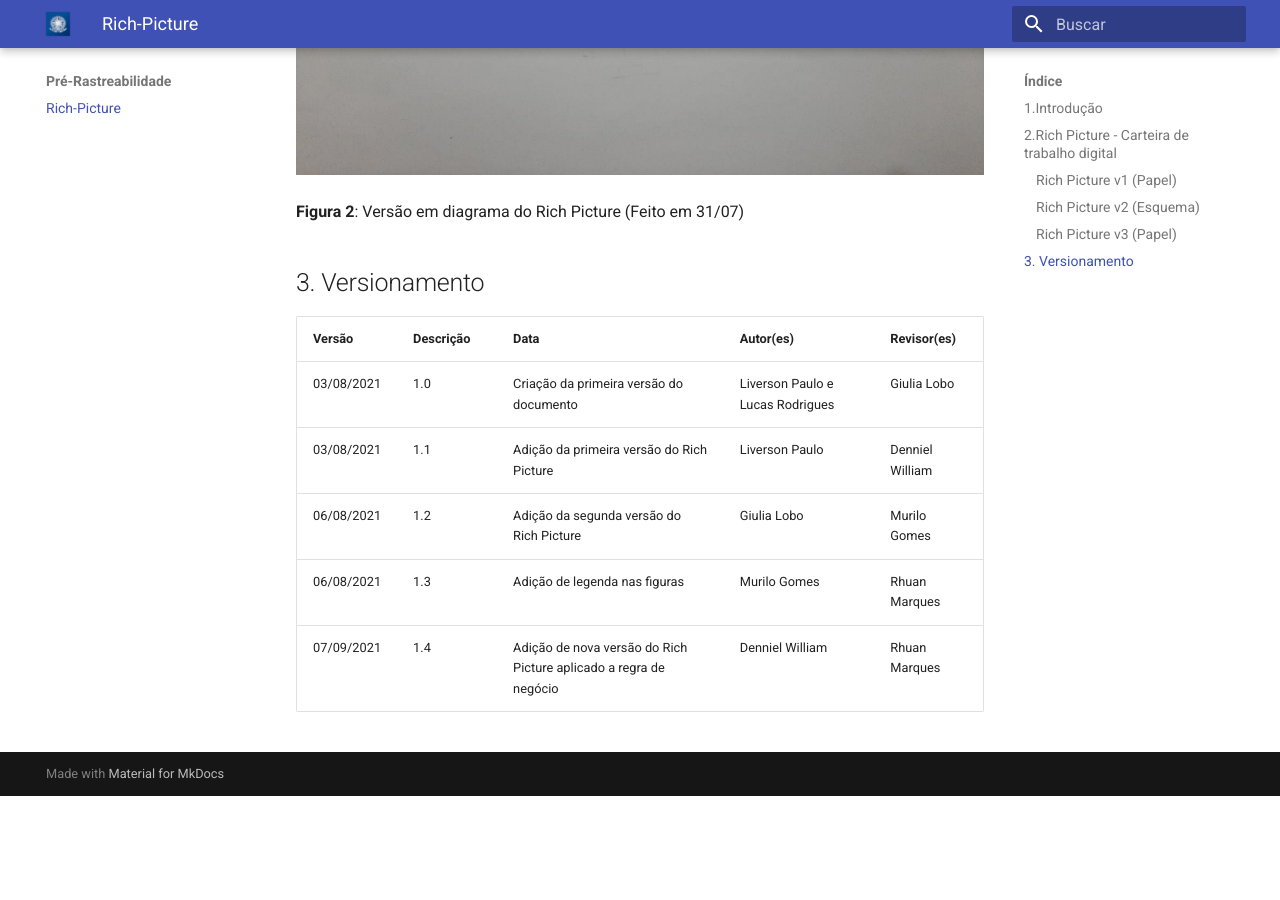
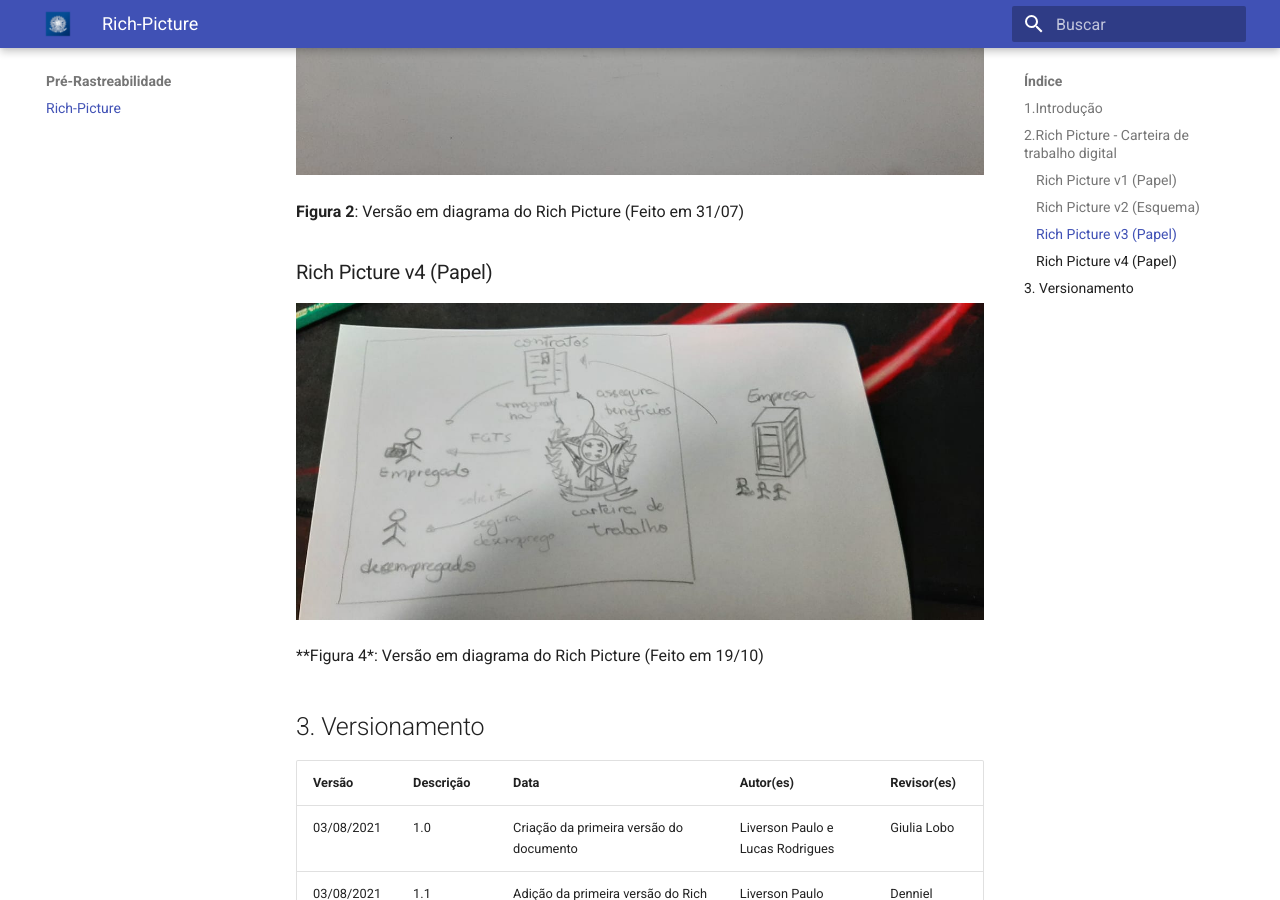
Before and after one commit to Requisitos-de-Software/2021.1-CarteiradeTrabalhoDigital, an MkDocs documentation site: the page built from docs/PreRastreabilidade/richPicture.md, in a window 1280 px wide and 900 px high, scrolled down 2178 px. Built offline with MkDocs 1.6.1 and Material for MkDocs 9.7.7, drawn with Linux system fonts in a browser that asks for light colours; before the commit the page ends 2974 px from its top, so only the background shows below that.

Commit message:
Add rich picture

```diff
--- a/docs/PreRastreabilidade/richPicture.md
+++ b/docs/PreRastreabilidade/richPicture.md
@@ -25,6 +25,13 @@
 
 **Figura 2**: Versão em diagrama do Rich Picture (Feito em 31/07)
 
+### Rich Picture v4 (Papel)
+
+
+![Rich Picture](../assets/rich_picture_v4.jpeg)
+
+**Figura 4*: Versão em diagrama do Rich Picture (Feito em 19/10)
+
 
 ## 3. Versionamento
 
```
Also changed, not shown: docs/assets/rich_picture_v4.jpeg (added).
